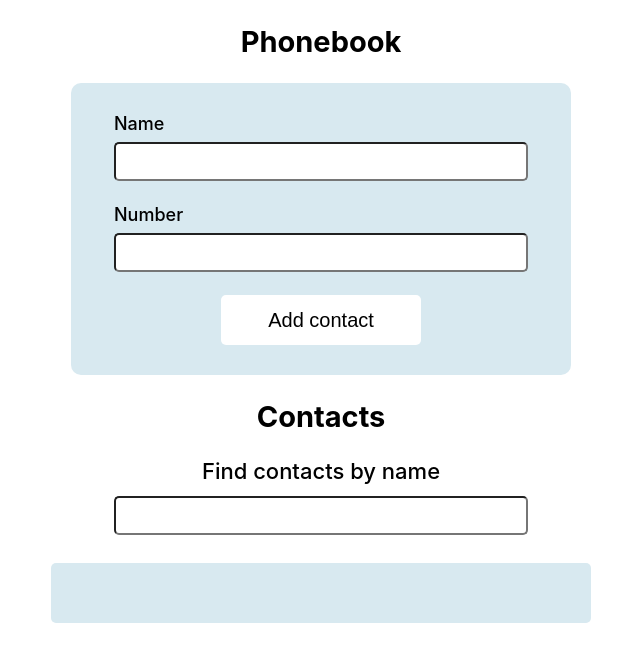
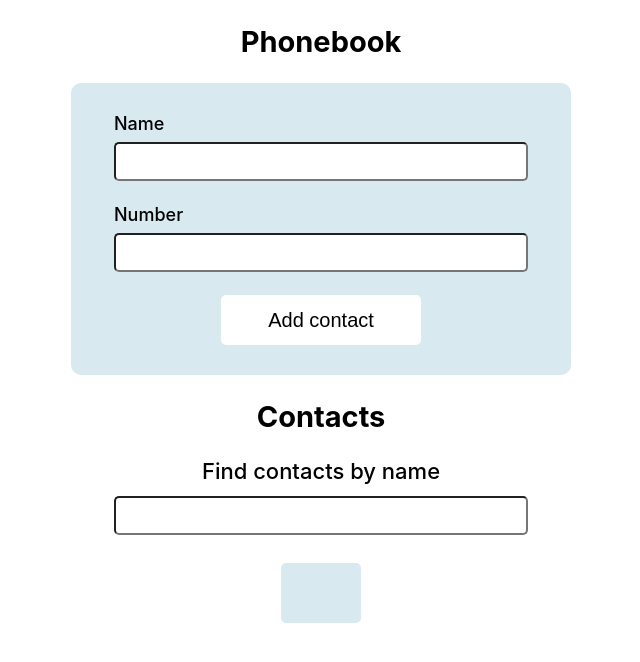
Before and after one commit to tnbdnnk/goit-react-hw-03-phonebook, a React (Create React App) app: page / in a window 1280 px wide. Shown: the top 662 px of the page, without its empty margins (319-959 px from the left). Built offline with nearby package versions, Linux system fonts and the light colour scheme.

Commit message:
add changes

```diff
--- a/src/components/ContactList/ContactList.module.css
+++ b/src/components/ContactList/ContactList.module.css
@@ -1,5 +1,4 @@
 .contacts__list {
-    width: 460px;
     display: flex;
     flex-wrap: wrap;
     justify-content: flex-start;
```
